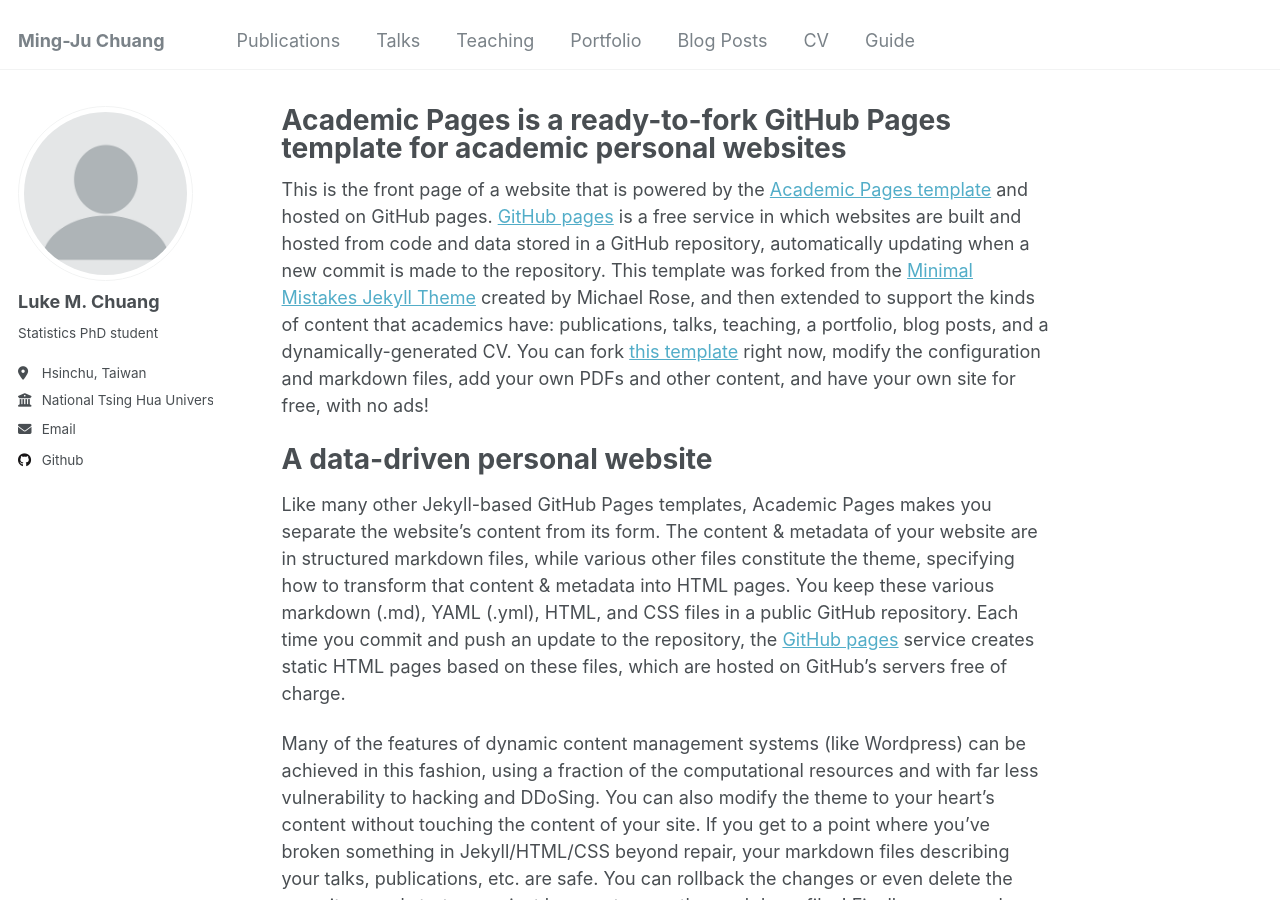
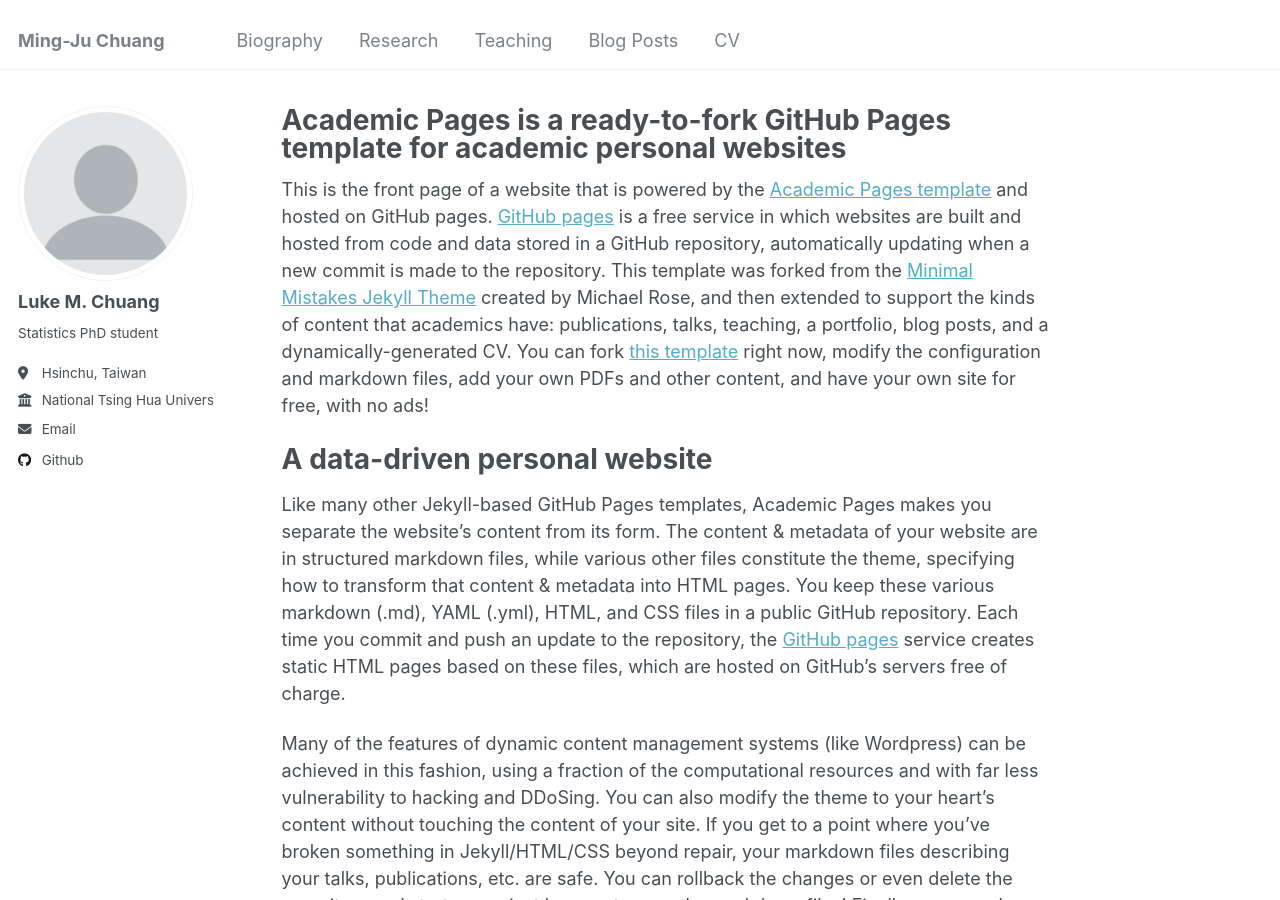
Before and after one commit to LukeChuang890212/LukeChuang890212.github.io, a Jekyll site: the page built from _pages/about.md, in a window 1280 px wide and 900 px high. Built offline with Jekyll 4.4.1, drawn with Linux system fonts in a browser that asks for light colours.

Commit message:
modify _data/navigation.yml

```diff
--- a/_data/navigation.yml
+++ b/_data/navigation.yml
@@ -5,17 +5,20 @@
 # prevent it from being included in the site.
 
 main:
-  - title: "Publications"
-    url: /publications/
+  - title: "Biography"
+    url: /biographys/
 
-  - title: "Talks"
-    url: /talks/
+  - title: "Research"
+    url: /research/
+
+  # - title: "Talks"
+  #   url: /talks/
 
   - title: "Teaching"
     url: /teaching/
 
-  - title: "Portfolio"
-    url: /portfolio/
+  # - title: "Portfolio"
+  #   url: /portfolio/
 
   - title: "Blog Posts"
     url: /year-archive/
@@ -23,5 +26,5 @@ main:
   - title: "CV"
     url: /cv/
 
-  - title: "Guide"
-    url: /markdown/
+  # - title: "Guide"
+  #   url: /markdown/
```
